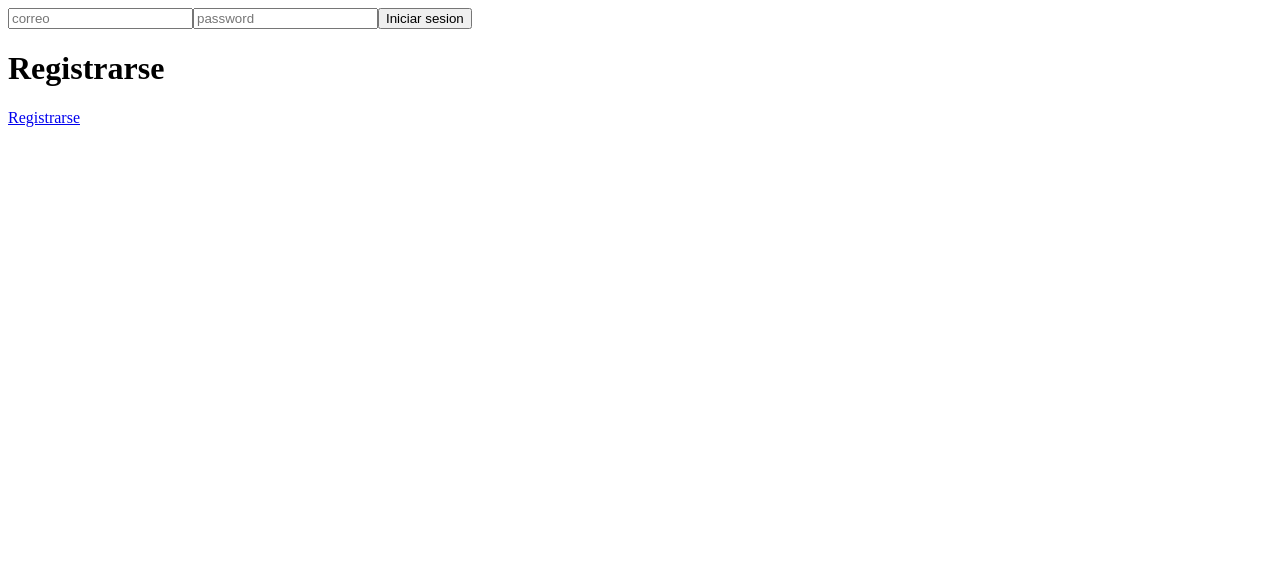
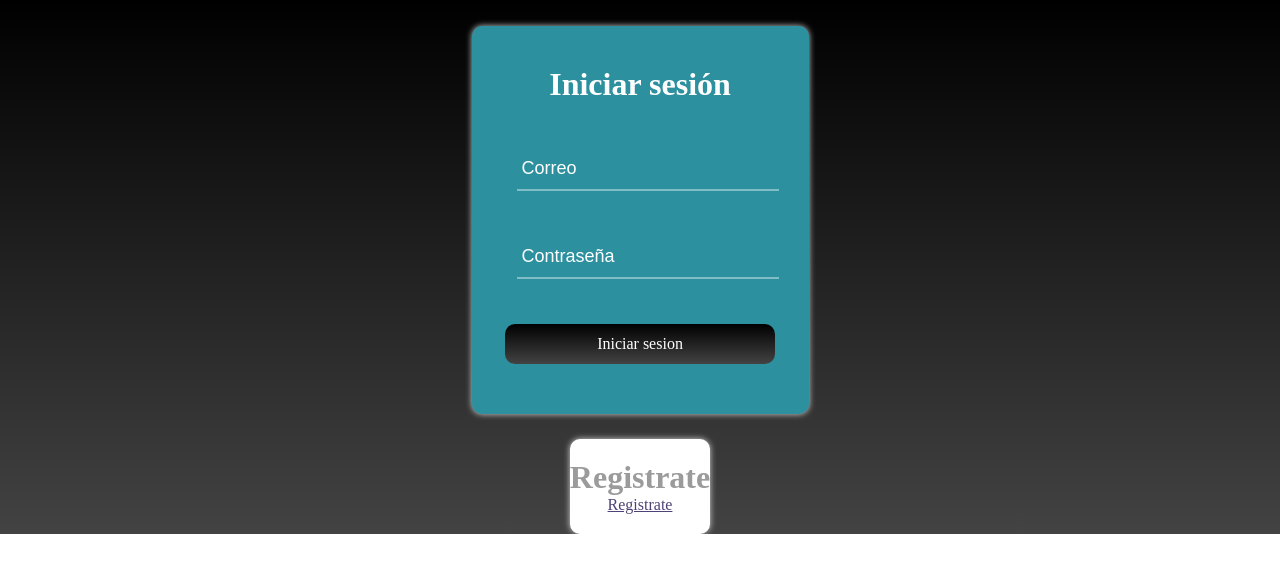
Before and after one commit to camilo-a-g-z/prueba-tecnica, a React (Vite) app in the folder prueba-tecnica/: page / in a window 1280 px wide. Shown: the top 572 px of the page. Built offline with nearby package versions, Linux system fonts and the light colour scheme; no server answers.

Commit message:
Se trabaja en el estilo de login y signup

```diff
--- /dev/null
+++ b/prueba-tecnica/src/components/Pages/Frutas/Frutas.css
@@ -0,0 +1,112 @@
+* {
+  margin: 0px;
+  padding: 0px;
+}
+.body {
+  width: 100%;
+  height: 70%;
+  font-family: "Rubik";
+  color: #9b9b9b;
+  background: #000000;
+  background: -webkit-linear-gradient(to bottom, #434343, #000000);
+  background: linear-gradient(to top, #434343, #000000);
+}
+.cards {
+  border-radius: 5px;
+  margin: 40px;
+  box-shadow: 2px 2px 10px #000000;
+  display: inline-block;
+  width: 20%;
+  height: 80%;
+  max-height: 80%;
+  overflow: hidden;
+}
+.cards:hover {
+  box-shadow: 2px 2px 10px #ffffff;
+}
+.image {
+  width: 100%;
+  height: 63%;
+  max-height: 60%;
+  overflow: hidden;
+}
+.image img {
+  height: 100%;
+  width: 100%;
+  border-top-left-radius: 5px;
+  border-top-right-radius: 5px;
+}
+.title {
+  display: flex;
+  justify-content: center;
+  align-items: center;
+  height: 10%;
+  max-height: 10%;
+  overflow: hidden;
+}
+.title h1 {
+  text-align: center;
+  font-size: 30px;
+}
+.desc {
+  text-align: center;
+  margin: 2%;
+  height: 20%;
+  max-height: 20%;
+  overflow: hidden;
+  font-size: 18px;
+}
+.boton {
+  display: flex;
+  justify-content: center;
+  height: 10%;
+  max-height: 10%;
+}
+button {
+  margin-top: 10px;
+  margin-bottom: 30px;
+  font-family: "Rubik";
+  background: -webkit-linear-gradient(to bottom, #434343, #000000);
+  background: linear-gradient(to top, #434343, #000000);
+  border: none;
+  width: 80%;
+  margin: 10px auto;
+  color: #ffffff;
+  height: 55%;
+  font-size: 16px;
+  cursor: pointer;
+  border-radius: 10px;
+}
+.boton button:hover {
+  box-shadow: 2px 2px 10px #ffffff;
+}
+.titulo {
+  margin-top: 40px;
+}
+.titulo h1 {
+  text-align: center;
+  font-size: 70px;
+  font-family: "Monoton";
+  color: #ffffffa1;
+}
+@media screen and (max-width: 1600px) {
+  .body {
+    height: 140%;
+  }
+  .cards {
+    height: 40%;
+    max-height: 40%;
+  }
+  .title h1 {
+    font-size: 25px;
+  }
+  .titulo h1 {
+    font-size: 60px;
+  }
+  .desc {
+    font-size: 15px;
+  }
+  button {
+    font-size: 85%;
+  }
+}
--- a/prueba-tecnica/src/components/Pages/Frutas/Frutas.jsx
+++ b/prueba-tecnica/src/components/Pages/Frutas/Frutas.jsx
@@ -1,6 +1,7 @@
 import React from "react";
 import { loginService } from "../../../services/login.service";
 import { frutasService } from "../../../services/frutas.service";
+import "./Frutas.css";
 
 const Frutas = ({ user }) => {
   const cerrarSesion = () => {
@@ -15,13 +16,19 @@ const Frutas = ({ user }) => {
   }, []);
 
   return (
-    <div>
-      Frutas {user.email}
-      <button onClick={cerrarSesion}>Cerrar sesion</button>
+    <div className="body">
+      <div className="titulo">Bienvenido {user.email}</div>
+      <button onClick={cerrarSesion} className="boton">
+        Cerrar sesion
+      </button>
       {frutas.map((fruta) => (
-        <div id={fruta.id}>
-          <h3>{fruta.nombre}</h3>
-          <img src={fruta.poster} alt={fruta.nombre} />
+        <div className="cards">
+          <div className="title">
+            <h1>{fruta.nombre}</h1>
+          </div>
+          <div className="image">
+            <img src={fruta.poster} alt={fruta.nombre} />
+          </div>
         </div>
       ))}
     </div>
--- /dev/null
+++ b/prueba-tecnica/src/components/Pages/Login/Login.css
@@ -0,0 +1,118 @@
+.body {
+  font-family: "Rubik";
+  display: flex;
+  flex-direction: column;
+  justify-content: flex-start;
+  align-items: center;
+  background-color: rgb(255, 255, 255);
+  background-size: cover;
+  height: 90%;
+  justify-content: center;
+}
+.mainTitle {
+  color: white;
+}
+h1 {
+  text-align: center;
+  font-weight: 700;
+}
+form {
+  align-self: center;
+  margin-top: 2%;
+  background: #2c909f;
+  padding: 40px 0;
+  box-shadow: 0 0 6px 0 rgba(255, 255, 255, 0.8);
+  border-radius: 10px;
+}
+.register {
+  margin-top: 2%;
+  align-self: center;
+  background: #ffffff;
+  padding: 20px 0;
+  width: fit-content;
+  text-align: center;
+  box-shadow: 0 0 6px 0 rgba(255, 255, 255, 0.8);
+  border-radius: 10px;
+}
+.form {
+  width: 100%;
+  margin: auto;
+  text-align: center;
+}
+form .grupo {
+  position: relative;
+  margin: 45px;
+}
+input {
+  background: none;
+  color: #ffffff;
+  font-size: 18px;
+  padding: 10px 10px 10px 5px;
+  display: block;
+  width: 100%;
+  border: none;
+  border-bottom: 2px solid #ffffff67;
+}
+input:focus {
+  outline: none;
+  color: #fefbfb;
+  box-shadow: 0 0 0 2px #ffffff;
+}
+input::placeholder {
+  color: white;
+}
+label {
+  color: #ffffff67;
+  font-size: 16px;
+  position: absolute;
+  bottom: 0;
+  left: 5px;
+  top: 10px;
+  transition: 0.5s ease-in-out;
+  pointer-events: none;
+}
+input:focus ~ label,
+input:valid ~ label {
+  top: -14px;
+  font-size: 12px;
+  color: #ffffff;
+}
+
+input:focus ~ .barra::before {
+  width: 100%;
+}
+.boton {
+  font-family: "Rubik";
+  background: -webkit-linear-gradient(to bottom, #434343, #000000);
+  background: linear-gradient(to top, #434343, #000000);
+  border: none;
+  display: block;
+  width: 80%;
+  margin: 10px auto;
+  color: #ffffff;
+  height: 40px;
+  font-size: 16px;
+  cursor: pointer;
+  border-radius: 10px;
+}
+@media screen and (max-width: 500px) {
+  form {
+    width: 80%;
+  }
+}
+.link {
+  cursor: pointer;
+  color: #4e4376;
+}
+.titulo {
+  margin-top: -30%;
+  font-family: "Monoton";
+  font-size: 70px;
+  color: #ffffff;
+}
+.fondo {
+  opacity: 0.2;
+  z-index: -1;
+  width: 100%;
+  height: 100%;
+}
--- a/prueba-tecnica/src/components/Pages/Login/Login.jsx
+++ b/prueba-tecnica/src/components/Pages/Login/Login.jsx
@@ -1,6 +1,7 @@
 import React from "react";
 
 import { loginService } from "../../../services/login.service";
+import "./Login.css";
 
 const Login = () => {
   const Login = async (e) => {
@@ -16,14 +17,25 @@ const Login = () => {
     }
   };
   return (
-    <div>
+    <div className="body">
       <form onSubmit={Login}>
-        <input type="text" placeholder="correo" id="email" />
-        <input type="text" placeholder="password" id="password" />
-        <button>Iniciar sesion</button>
+        <h1 className="mainTitle">Iniciar sesión</h1>
+        <div className="form">
+          <div className="grupo">
+            <input type="text" placeholder="Correo" id="email" />
+          </div>
+          <div className="grupo">
+            <input type="password" placeholder="Contraseña" id="password" />
+          </div>
+          <button className="boton">Iniciar sesion</button>
+        </div>
       </form>
-      <h1>Registrarse</h1>
-      <a href="/signup">Registrarse</a>
+      <div className="register">
+        <h1>Registrate</h1>
+        <a className="link" href="/signup">
+          Registrate
+        </a>
+      </div>
     </div>
   );
 };
--- /dev/null
+++ b/prueba-tecnica/src/components/Pages/Signup/Signup.css
@@ -0,0 +1,118 @@
+.body {
+  font-family: "Rubik";
+  display: flex;
+  flex-direction: column;
+  justify-content: flex-start;
+  align-items: center;
+  background-color: rgb(255, 255, 255);
+  background-size: cover;
+  height: 90%;
+  justify-content: center;
+}
+.mainTitle {
+  color: white;
+}
+h1 {
+  text-align: center;
+  font-weight: 700;
+}
+form {
+  align-self: center;
+  margin-top: 2%;
+  background: #2c909f;
+  padding: 40px 0;
+  box-shadow: 0 0 6px 0 rgba(255, 255, 255, 0.8);
+  border-radius: 10px;
+}
+.register {
+  margin-top: 2%;
+  align-self: center;
+  background: #ffffff;
+  padding: 20px 0;
+  width: fit-content;
+  text-align: center;
+  box-shadow: 0 0 6px 0 rgba(255, 255, 255, 0.8);
+  border-radius: 10px;
+}
+.form {
+  width: 100%;
+  margin: auto;
+  text-align: center;
+}
+form .grupo {
+  position: relative;
+  margin: 45px;
+}
+input {
+  background: none;
+  color: #ffffff;
+  font-size: 18px;
+  padding: 10px 10px 10px 5px;
+  display: block;
+  width: 100%;
+  border: none;
+  border-bottom: 2px solid #ffffff67;
+}
+input:focus {
+  outline: none;
+  color: #fefbfb;
+  box-shadow: 0 0 0 2px #ffffff;
+}
+input::placeholder {
+  color: white;
+}
+label {
+  color: #ffffff67;
+  font-size: 16px;
+  position: absolute;
+  bottom: 0;
+  left: 5px;
+  top: 10px;
+  transition: 0.5s ease-in-out;
+  pointer-events: none;
+}
+input:focus ~ label,
+input:valid ~ label {
+  top: -14px;
+  font-size: 12px;
+  color: #ffffff;
+}
+
+input:focus ~ .barra::before {
+  width: 100%;
+}
+.boton {
+  font-family: "Rubik";
+  background: -webkit-linear-gradient(to bottom, #434343, #000000);
+  background: linear-gradient(to top, #434343, #000000);
+  border: none;
+  display: block;
+  width: 80%;
+  margin: 10px auto;
+  color: #ffffff;
+  height: 40px;
+  font-size: 16px;
+  cursor: pointer;
+  border-radius: 10px;
+}
+@media screen and (max-width: 500px) {
+  form {
+    width: 80%;
+  }
+}
+.link {
+  cursor: pointer;
+  color: #4e4376;
+}
+.titulo {
+  margin-top: -30%;
+  font-family: "Monoton";
+  font-size: 70px;
+  color: #ffffff;
+}
+.fondo {
+  opacity: 0.2;
+  z-index: -1;
+  width: 100%;
+  height: 100%;
+}
--- a/prueba-tecnica/src/components/Pages/Signup/Signup.jsx
+++ b/prueba-tecnica/src/components/Pages/Signup/Signup.jsx
@@ -1,6 +1,7 @@
 import React from "react";
 
 import { loginService } from "../../../services/login.service";
+import "./Signup.css";
 
 const Signup = () => {
   const [user, setUser] = React.useState(false);
@@ -19,17 +20,29 @@ const Signup = () => {
     }
   };
   return (
-    <div>
-      <h1>Signup</h1>
+    <div className="body">
       <form onSubmit={functionAuth}>
-        <input type="text" placeholder="nombre" id="name" />
-        <input type="text" placeholder="apellido" id="lastName" />
-        <input type="text" placeholder="correo" id="email" />
-        <input type="text" placeholder="password" id="password" />
-        <button>Registrarse</button>
+        <h1 className="mainTitle">Registrate</h1>
+        <div className="form">
+          <div className="grupo">
+            <input type="text" placeholder="Nombre" id="name" />
+          </div>
+          <div className="grupo">
+            <input type="text" placeholder="Apellido" id="lastName" />
+          </div>
+          <div className="grupo">
+            <input type="text" placeholder="Correo" id="email" />
+          </div>
+          <div className="grupo">
+            <input type="password" placeholder="Contraseña" id="password" />
+          </div>
+          <button className="boton">Registrarse</button>
+        </div>
       </form>
-      <h1>Iniciar sesion</h1>
-      <a href="/">Iniciar sesion</a>
+      <h1>¿Ya estas registrado?</h1>
+      <a className="link" href="/">
+        Iniciar sesion
+      </a>
     </div>
   );
 };
```
